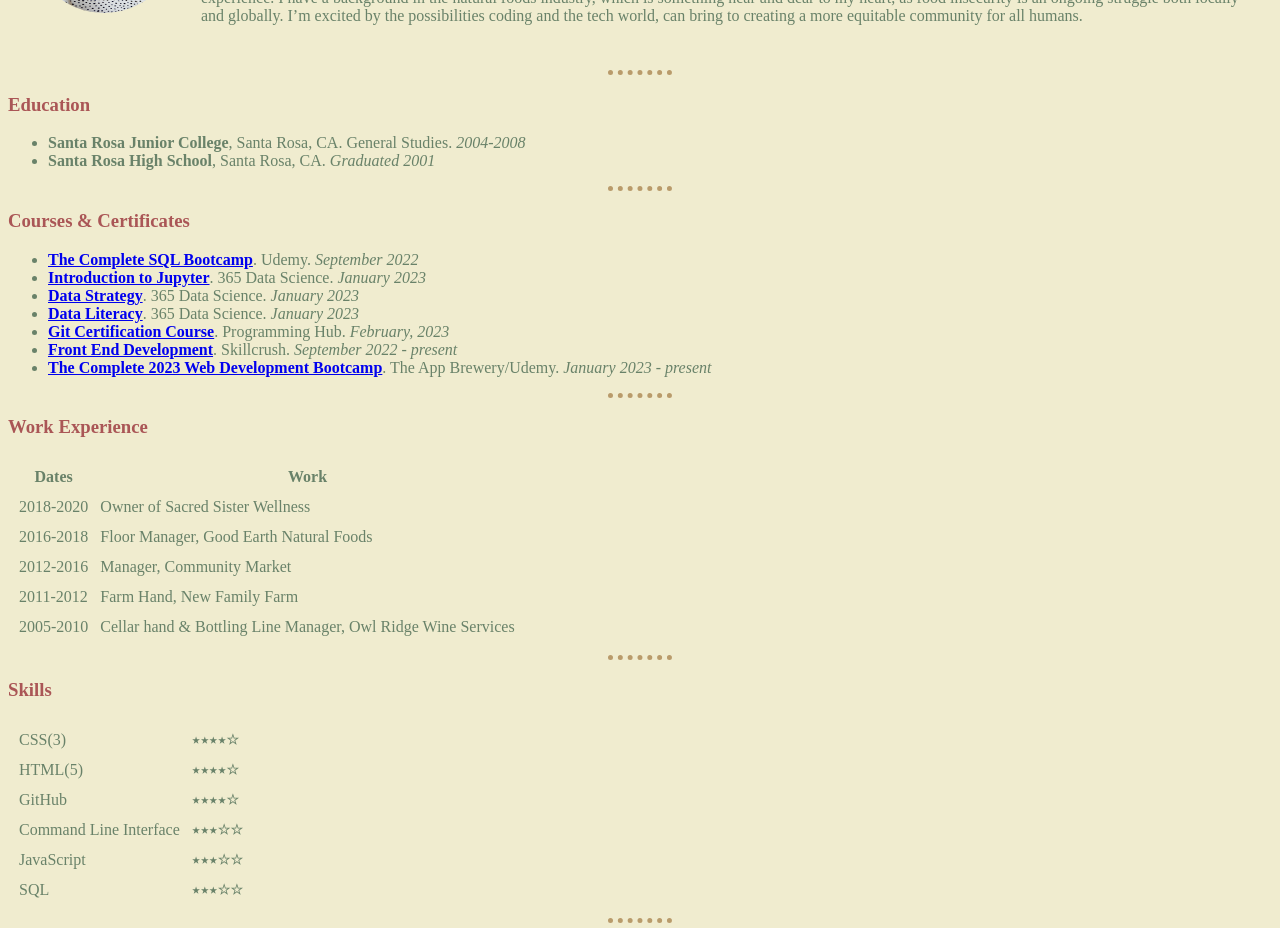
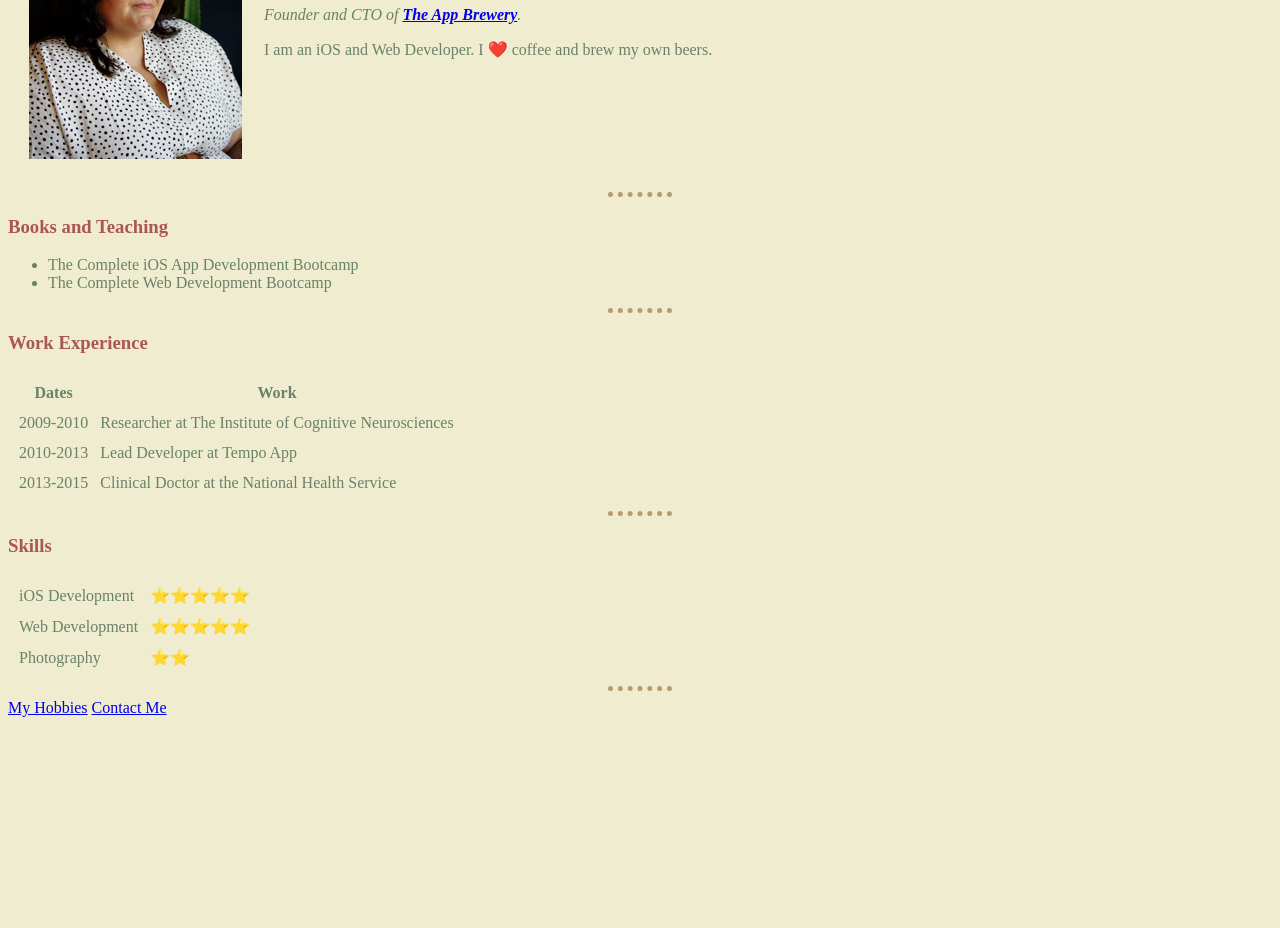
Before and after one commit to jenny-hartzog/CV, a plain HTML site: page index.html in a window 1280 px wide. Shown: the part 190-1118 px from the top of the page. After the commit the page ends 915 px from the top, so only its background shows below. Drawn offline with Linux system fonts and the light colour scheme.

Commit message:
practice bug problems

```diff
--- a/index.html
+++ b/index.html
@@ -1,38 +1,25 @@
 <!DOCTYPE html>
 <html>
   <head>
-        <meta charset="UTF-8">
-        <title>Jenny Hartzog's Personal Site</title>
+    <meta charset="utf-8">
+    <title>Angela's Personal Site</title>
     <link rel="stylesheet" href="css/styles.css">
   </head>
+
   <body>
     <table cellspacing="20">
       <tr>
-                <td><img class="profile-pic" src="../cv/img - Personal Site/jenny-profile-pic.png" alt="Jenny Hartzog profile picture"></td>
-                <td><h1>Jenny Hartzog</h1>
-                    <p><em>Aspiring Full Stack Developer</em></p>
-                    <p>My name is Jenny Hartzog and I've spent most of my life in beautiful Sonoma County, California.  I am an aspiring Full Stack web developer who loves creating functional apps with clean code and intuitive UI.  I am currently seeking an apprenticeship to elevate my abilities through mentorship and real-world collaborative experience.
-                        I have a background in the natural foods industry, which is something near and dear to my heart, as food insecurity is an ongoing struggle both locally and globally.  I’m excited by the possibilities coding and the tech world, can bring to creating a more equitable community for all humans.
-                    </p>
-                </td>
+        <td><img src="img - Personal Site/jenny-profile-pic.png" alt="angela profile picture"></td>
+        <td><h1>Angela Yu</h1>
+        <p><em>Founder and CTO of <strong><a href="https://www.appbrewery.co/">The App Brewery</a></strong>.</em></p>
+        <p>I am an iOS and Web Developer. I ❤️ coffee and brew my own beers.</p></td>
       </tr>
     </table>
     <hr>
-        <h3>Education</h3>
+    <h3>Books and Teaching</h3>
     <ul>
-               <li><strong>Santa Rosa Junior College</strong>, Santa Rosa, CA. General Studies.  <em>2004-2008</em></li>
-               <li><strong>Santa Rosa High School</strong>, Santa Rosa, CA. <em>Graduated 2001</em></li>
-            </ul>
-        <hr>
-        <h3>Courses & Certificates</h3>
-            <ul>
-                <li><a href="https://www.udemy.com/certificate/UC-00a07730-d657-470d-999a-91c01435ab5b/" target="_blank"><strong>The Complete SQL Bootcamp</strong></a>. Udemy.  <em>September 2022</em></li>
-                <li><a href="https://learn.365datascience.com/certificates/CC-80929C5486/" target="_blank"><strong>Introduction to Jupyter</strong></a>. 365 Data Science. <em>January 2023</em></li>
-                <li><a href="https://learn.365datascience.com/certificates/CC-1EB8EC0C45/" target="_blank"><strong>Data Strategy</strong></a>.  365 Data Science.  <em>January 2023</em></li>
-                <li><a href="https://learn.365datascience.com/certificates/CC-FA529BA603/" target="_blank"><strong>Data Literacy</strong></a>.  365 Data Science.  <em>January 2023</em></li>
-                <li><a href="https://storage.googleapis.com/programminghub/certificate%2F1676147258984.pdf" target="_blank"><strong>Git Certification Course</strong></a>.  Programming Hub.  <em>February, 2023</em></a></li>
-                <li><a href="https://skillcrush.com/blueprint/front-end-development-course/" target="_blank"><strong>Front End Development</strong></a>. Skillcrush.  <em>September 2022 - present</em></a></li>
-                <li><a href="https://www.udemy.com/course/the-complete-web-development-bootcamp/" target="_blank"><strong>The Complete 2023 Web Development Bootcamp</strong></a>.  The App Brewery/Udemy.  <em>January 2023 - present</em></li>
+      <li>The Complete iOS App Development Bootcamp</li>
+      <li>The Complete Web Development Bootcamp</li>
     </ul>
     <hr>
     <h3>Work Experience</h3>
@@ -45,24 +32,16 @@
       </thead>
       <tbody>
         <tr>
-                    <td>2018-2020</td>
-                    <td>Owner of Sacred Sister Wellness</td>
+          <td>2009-2010</td>
+          <td>Researcher at The Institute of Cognitive Neurosciences</td>
         </tr>
         <tr>
-                    <td>2016-2018</td>
-                    <td>Floor Manager, Good Earth Natural Foods</td>
+          <td>2010-2013</td>
+          <td>Lead Developer at Tempo App</td>
         </tr>
         <tr>
-                    <td>2012-2016</td>
-                    <td>Manager, Community Market</td>
-                </tr>
-                <tr>
-                    <td>2011-2012</td>
-                    <td>Farm Hand, New Family Farm</td>
-                </tr>
-                <tr>
-                    <td>2005-2010</td>
-                    <td>Cellar hand & Bottling Line Manager, Owl Ridge Wine Services</td>
+          <td>2013-2015</td>
+          <td>Clinical Doctor at the National Health Service</td>
         </tr>
       </tbody>
     </table>
@@ -70,34 +49,20 @@
     <h3>Skills</h3>
     <table cellspacing="10">
       <tr>
-                    <td>CSS(3)</td>
-                    <td>⭑⭑⭑⭑☆</td>
+        <td>iOS Development</td>
+        <td>⭐️⭐️⭐️⭐️⭐️</td>
       </tr>
       <tr>
-                    <td>HTML(5)</td>
-                    <td>⭑⭑⭑⭑☆</td>
+        <td>Web Development</td>
+        <td>⭐️⭐️⭐️⭐️⭐️</td>
       </tr>
       <tr>
-                    <td>GitHub</td>
-                    <td>⭑⭑⭑⭑☆</td>
-                </tr>
-                <tr>
-                    <td>Command Line Interface</td>
-                    <td>⭑⭑⭑☆☆</td>
-                </tr>
-                <tr>
-                    <td>JavaScript</td>
-                    <td>⭑⭑⭑☆☆</td>
-                </tr>
-                <tr>
-                    <td>SQL</td>
-                    <td>⭑⭑⭑☆☆</td>
+        <td>Photography</td>
+        <td>⭐️⭐️</td>
       </tr>
     </table>
     <hr>
-        <a href="interests.html">My Interests</a><br>
-        <a href="contact-me.html">Contact Me</a><br>
-        <a href="my-why.html">My Why</a>
-
+    <a href="hobbies.html">My Hobbies</a>
+    <a href="contact-me.html">Contact Me</a>
   </body>
 </html>
```
Lines whose indentation alone changed are shown as unchanged.
